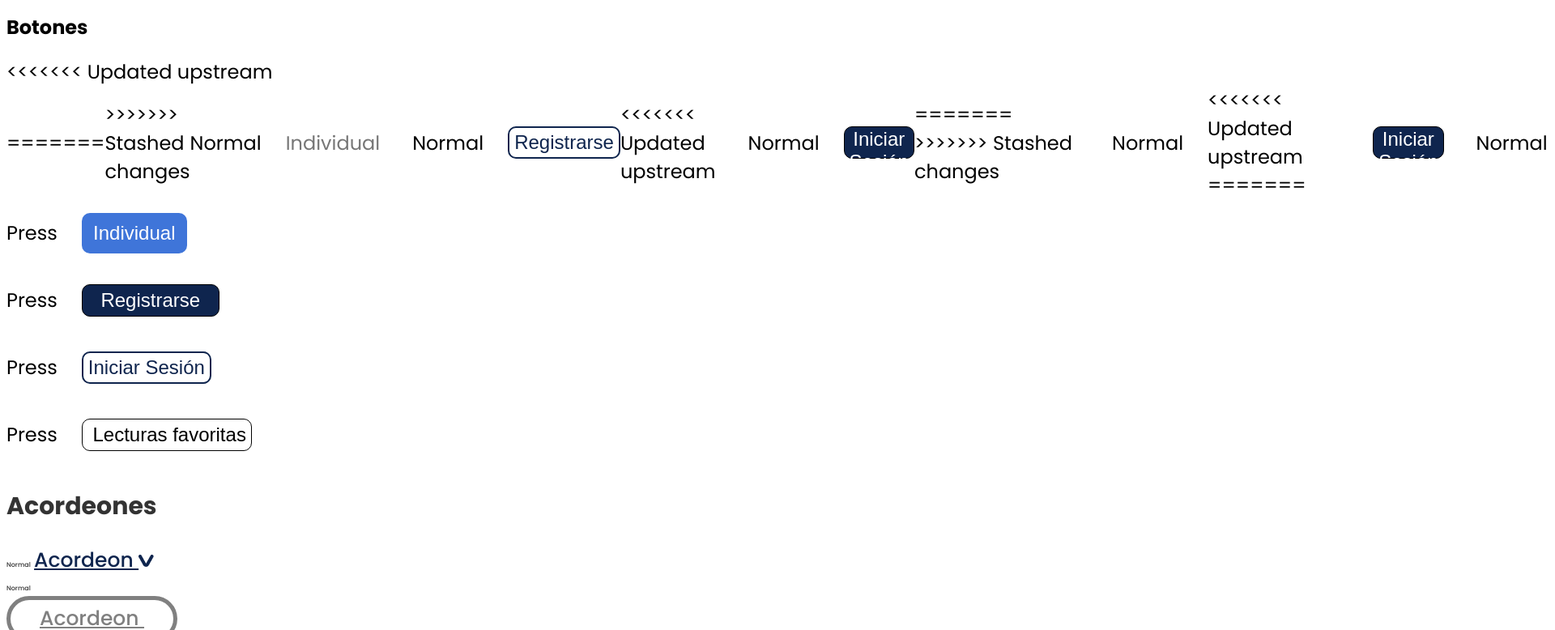
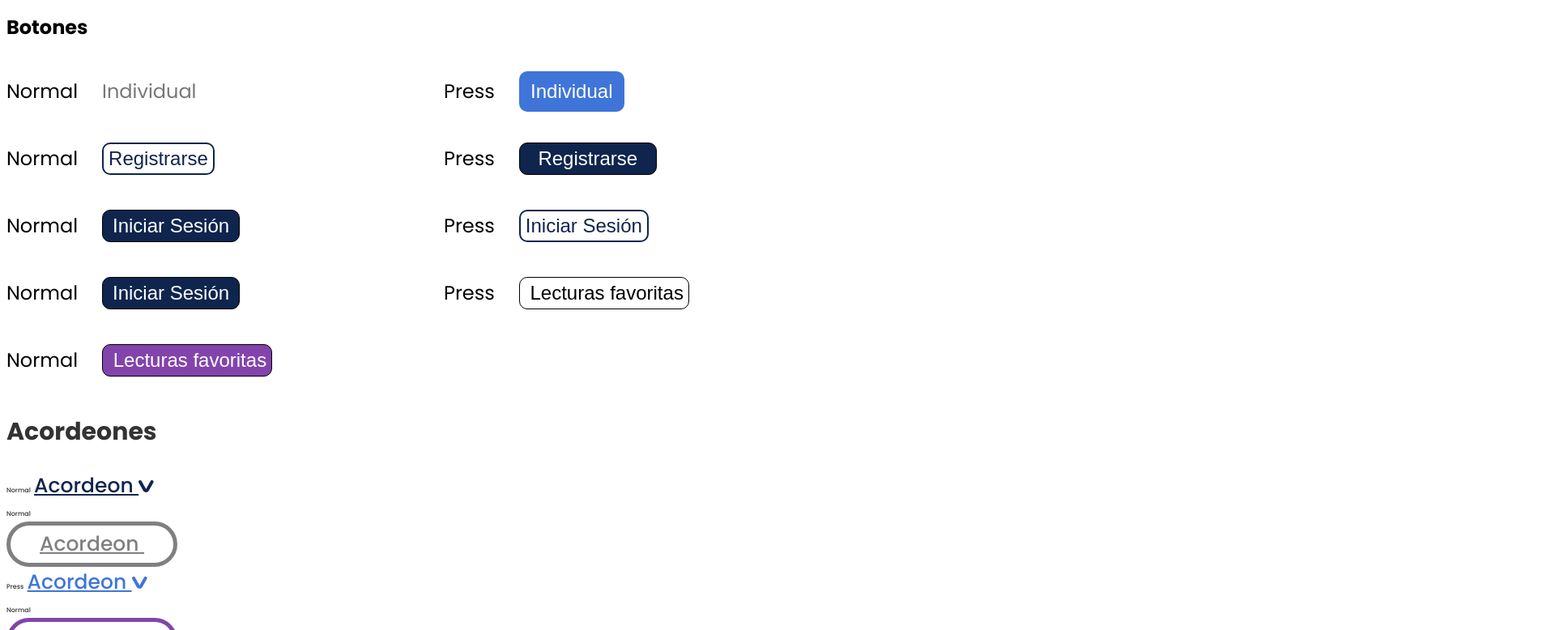
Before and after one commit to ValeriaMuSe/proyecto-final-web, a plain HTML site: page index.html in a window 1280 px wide. Shown: the part 545-1323 px from the top of the page at 81% size, 1920 px wide, since content can reach past the window. Drawn offline with Linux system fonts and the light colour scheme.

Commit message:
i have to erase some things

```diff
--- a/index.html
+++ b/index.html
@@ -44,11 +44,7 @@
       <h1>Botones</h1>
       <div class="btn__section">
         <div>
-<<<<<<< Updated upstream
           <div class="btn__section--position">
-=======
-            <div class="btn__section--position">
->>>>>>> Stashed changes
             <div>
               <p class="btn__section--p1">Normal</p>
             </div>
@@ -59,29 +55,23 @@
               <p class="btn__section--p1">Normal</p>
             </div>
             <button class="btn__btnForm btn--blue">Registrarse</button>
-<<<<<<< Updated upstream
           </div>
           <div class="btn__section--position">
             <div>
               <p class="btn__section--p1">Normal</p>
             </div>
             <button class="btn__btnForm btn--darkBlue">Iniciar Sesión</button>
-=======
->>>>>>> Stashed changes
           </div>
           <div class="btn__section--position">
             <div>
               <p class="btn__section--p1">Normal</p>
             </div>
-<<<<<<< Updated upstream
-=======
             <button class="btn__btnForm btn--darkBlue">Iniciar Sesión</button>
           </div>
           <div class="btn__section--position">
             <div>
               <p class="btn__section--p1">Normal</p>
             </div>
->>>>>>> Stashed changes
             <button class="btn__btnForm btn--purpleBasic"><img src="/images/white-heart.png" alt=""> Lecturas favoritas</button>
           </div>
         </div>
```
